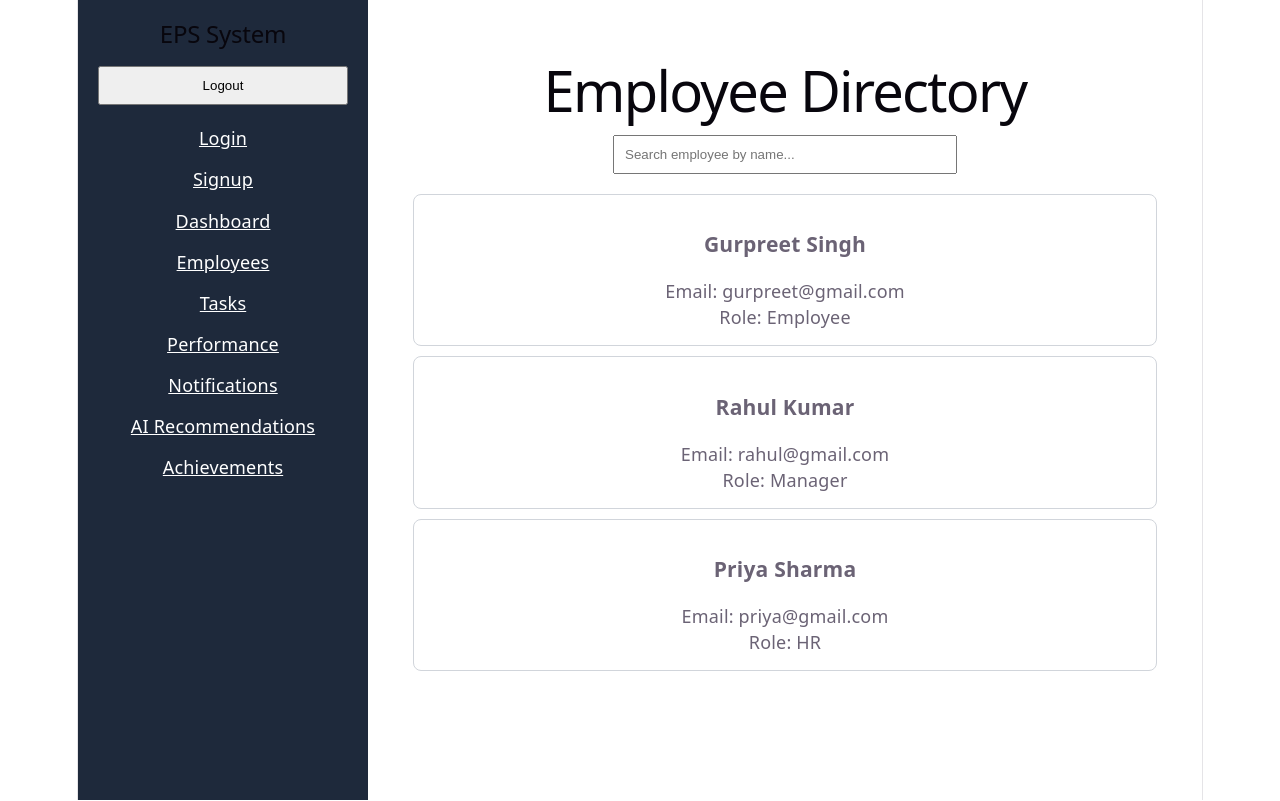
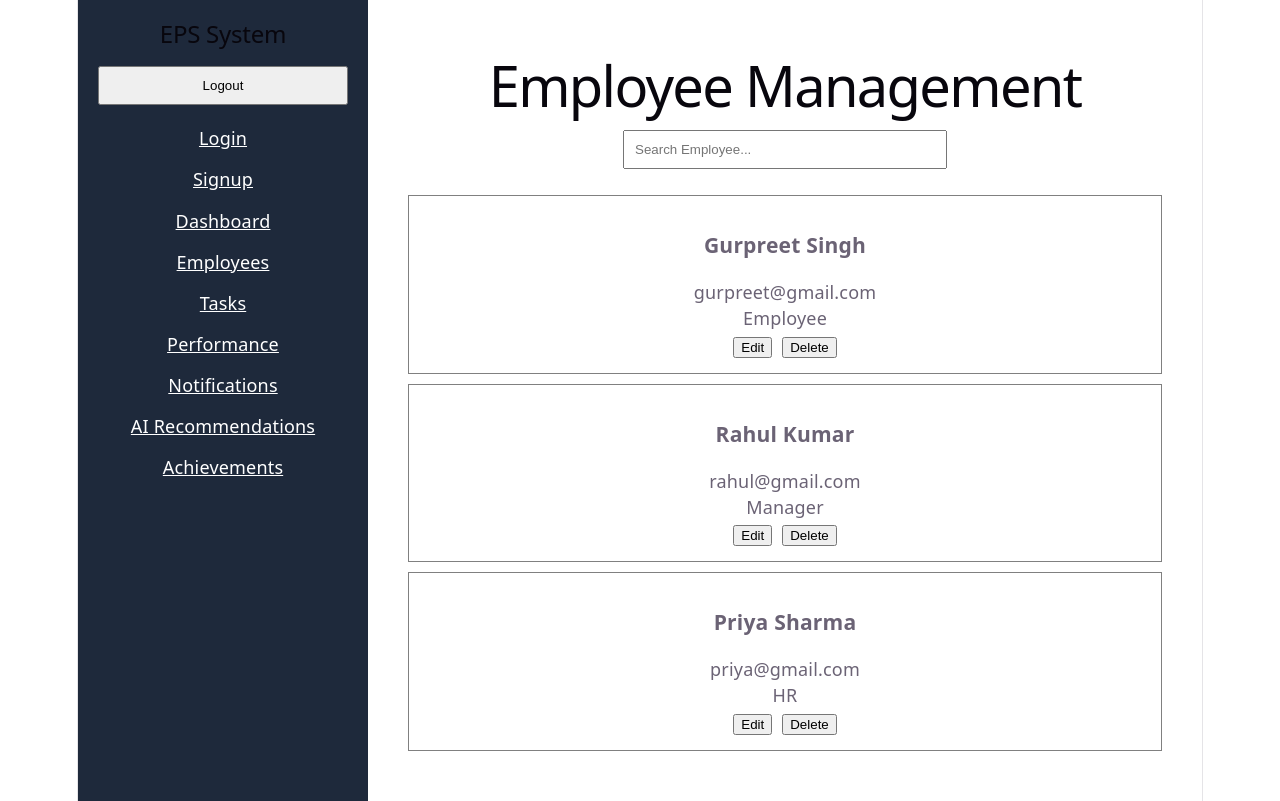
Before and after one commit to gupreetsingh6969/employee-performance-system, a React app in the folder frontend/: page /employees in a window 1280 px wide. Built offline with nearby package versions, Linux system fonts and the light colour scheme; the HTML template or start-up script is replaced by a standard one.

Commit message:
Added employee edit and delete module

```diff
--- a/frontend/src/pages/Employee.jsx
+++ b/frontend/src/pages/Employee.jsx
@@ -2,78 +2,199 @@ import { useState } from "react";
 
 function Employee() {
 
-const [keyword, setKeyword] = useState("");
+const [searchText,setSearchText] = useState("");
 
-const employeeRecords = [
+const [employeeList,setEmployeeList] = useState([
 
 {
 id:1,
-fullName:"Gurpreet Singh",
+name:"Gurpreet Singh",
 email:"gurpreet@gmail.com",
-designation:"Employee"
+role:"Employee"
 },
 
 {
 id:2,
-fullName:"Rahul Kumar",
+name:"Rahul Kumar",
 email:"rahul@gmail.com",
-designation:"Manager"
+role:"Manager"
 },
 
 {
 id:3,
-fullName:"Priya Sharma",
+name:"Priya Sharma",
 email:"priya@gmail.com",
-designation:"HR"
+role:"HR"
 }
 
-];
+]);
 
-const visibleEmployees = employeeRecords.filter((item)=>
+const [editingId,setEditingId] = useState(null);
 
-item.fullName
+const [updatedName,setUpdatedName] = useState("");
+
+
+
+const removeEmployee=(id)=>{
+
+const filteredData=
+
+employeeList.filter(
+(item)=>item.id!==id
+);
+
+setEmployeeList(filteredData);
+
+};
+
+
+
+const startEdit=(employee)=>{
+
+setEditingId(employee.id);
+
+setUpdatedName(employee.name);
+
+};
+
+
+
+const saveEmployee=()=>{
+
+const updatedList=
+
+employeeList.map((employee)=>{
+
+if(employee.id===editingId){
+
+return{
+
+...employee,
+name:updatedName
+
+};
+
+}
+
+return employee;
+
+});
+
+setEmployeeList(updatedList);
+
+setEditingId(null);
+
+};
+
+
+
+const filteredEmployees=
+
+employeeList.filter((employee)=>
+
+employee.name
 .toLowerCase()
-.includes(keyword.toLowerCase())
+.includes(
+searchText.toLowerCase()
+)
 
 );
 
+
+
 return(
 
-<div style={{padding:"25px"}}>
+<div style={{padding:"20px"}}>
 
-<h1>Employee Directory</h1>
+<h1>Employee Management</h1>
 
 <input
 type="text"
-placeholder="Search employee by name..."
-value={keyword}
-onChange={(e)=>setKeyword(e.target.value)}
+placeholder="Search Employee..."
+value={searchText}
+onChange={(e)=>
+setSearchText(e.target.value)
+}
 style={{
 padding:"10px",
-width:"320px",
-marginBottom:"20px"
+width:"300px"
 }}
 />
 
+<br/><br/>
+
 {
 
-visibleEmployees.map((employee)=>(
+filteredEmployees.map((employee)=>(
 
 <div
 key={employee.id}
 style={{
-border:"1px solid #d1d5db",
+border:"1px solid gray",
 padding:"15px",
-marginBottom:"10px",
-borderRadius:"8px"
+marginBottom:"10px"
 }}
 >
 
-<h3>{employee.fullName}</h3>
+{
 
-<p>Email: {employee.email}</p>
+editingId===employee.id ?
 
-<p>Role: {employee.designation}</p>
+<div>
+
+<input
+value={updatedName}
+onChange={(e)=>
+setUpdatedName(
+e.target.value
+)
+}
+/>
+
+<button
+onClick={saveEmployee}
+>
+Save
+</button>
+
+</div>
+
+:
+
+<div>
+
+<h3>{employee.name}</h3>
+
+<p>{employee.email}</p>
+
+<p>{employee.role}</p>
+
+<button
+onClick={()=>
+startEdit(employee)
+}
+>
+
+Edit
+
+</button>
+
+<button
+style={{
+marginLeft:"10px"
+}}
+onClick={()=>
+removeEmployee(employee.id)
+}
+>
+
+Delete
+
+</button>
+
+</div>
+
+}
 
 </div>
 
```
